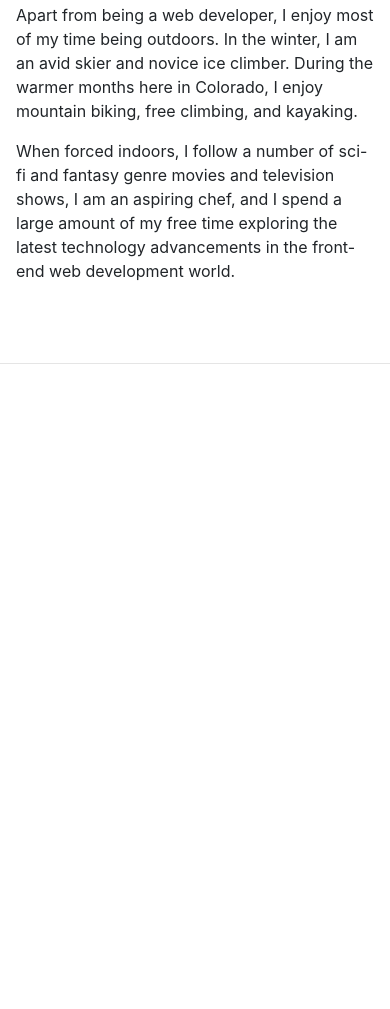
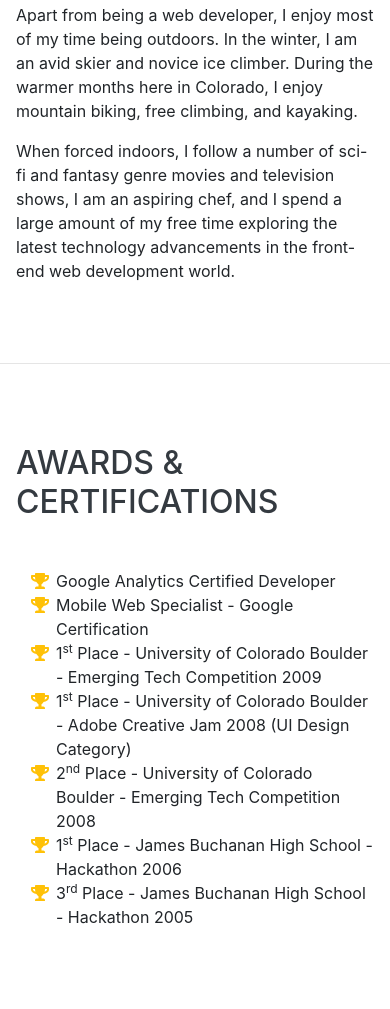
Before and after one commit to MaikonRodrigues/maikonrodrigues-github.io, a website with bundled scripts: page index.html in a window 390 px wide. Shown: the part 3828-4837 px from the top of the page. Before the commit the page ends 4192 px from the top, so only its background shows below. Built offline with nearby package versions, Linux system fonts and the light colour scheme; a web font is replaced by a local one.

Commit message:
atualizando

```diff
--- a/index.html
+++ b/index.html
@@ -52,6 +52,9 @@
         <li class="nav-item">
           <a class="nav-link js-scroll-trigger" href="#interests">Interesses</a>
         </li>
+        <li class="nav-item">
+            <a class="nav-link js-scroll-trigger" href="#awards">Projetos</a>
+          </li>
 
       </ul>
     </div>
@@ -249,7 +252,39 @@
 
     <hr class="m-0">
 
-
+    <section class="resume-section p-3 p-lg-5 d-flex align-items-center" id="awards">
+      <div class="w-100">
+        <h2 class="mb-5">Awards &amp; Certifications</h2>
+        <ul class="fa-ul mb-0">
+          <li>
+            <i class="fa-li fa fa-trophy text-warning"></i>
+            Google Analytics Certified Developer</li>
+          <li>
+            <i class="fa-li fa fa-trophy text-warning"></i>
+            Mobile Web Specialist - Google Certification</li>
+          <li>
+            <i class="fa-li fa fa-trophy text-warning"></i>
+            1<sup>st</sup>
+            Place - University of Colorado Boulder - Emerging Tech Competition 2009</li>
+          <li>
+            <i class="fa-li fa fa-trophy text-warning"></i>
+            1<sup>st</sup>
+            Place - University of Colorado Boulder - Adobe Creative Jam 2008 (UI Design Category)</li>
+          <li>
+            <i class="fa-li fa fa-trophy text-warning"></i>
+            2<sup>nd</sup>
+            Place - University of Colorado Boulder - Emerging Tech Competition 2008</li>
+          <li>
+            <i class="fa-li fa fa-trophy text-warning"></i>
+            1<sup>st</sup>
+            Place - James Buchanan High School - Hackathon 2006</li>
+          <li>
+            <i class="fa-li fa fa-trophy text-warning"></i>
+            3<sup>rd</sup>
+            Place - James Buchanan High School - Hackathon 2005</li>
+        </ul>
+      </div>
+    </section>
 
   </div>
 
```
